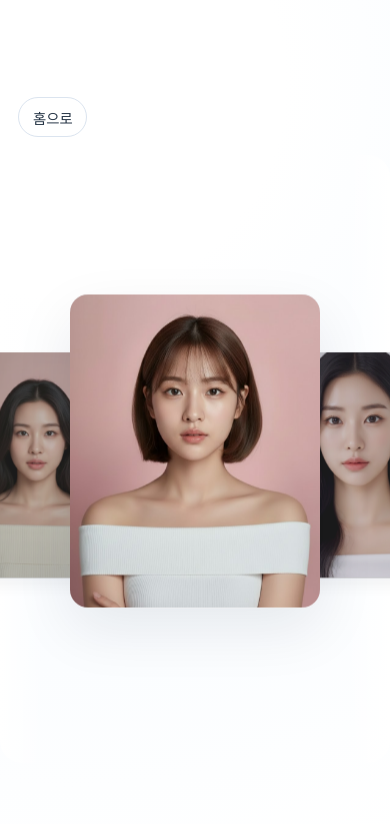
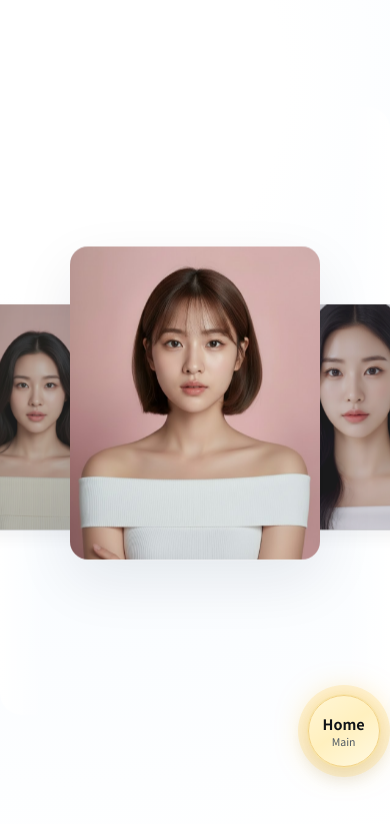
Before and after one commit to obg1987-tech/stylelash, a Next.js app: page /snap in a window 390 px wide. Shown: the top 824 px of the page. Built offline with nearby package versions, Linux system fonts and the light colour scheme; no server answers.

Commit message:
Add yellow snap floating home button matching other pages

```diff
--- a/app/globals.css
+++ b/app/globals.css
@@ -2175,9 +2175,41 @@ a {
   animation: softHaloGreen 2.2s ease-in-out infinite;
 }
 
+.snap-floating-home-btn {
+  position: fixed;
+  right: 1rem;
+  top: 50%;
+  --mag-x: 0px;
+  --mag-y: 0px;
+  transform: translateX(var(--mag-x)) translateY(calc(-50% + var(--mag-y)));
+  width: 82px;
+  height: 82px;
+  border-radius: 999px;
+  border: 1px solid #f2d184;
+  background: linear-gradient(145deg, #fff6d6 0%, #fff0bf 48%, #fff9e2 100%);
+  z-index: 51;
+  display: flex;
+  flex-direction: column;
+  justify-content: center;
+  align-items: center;
+  text-decoration: none;
+  color: #101317;
+  backdrop-filter: blur(6px);
+  overflow: hidden;
+  isolation: isolate;
+  transition: transform 220ms ease, box-shadow 260ms ease, border-color 220ms ease, filter 220ms ease;
+  box-shadow:
+    0 0 0 1px #f7e4a8,
+    0 0 0 7px #ffcf5b26,
+    0 0 24px #ffbf2f55,
+    0 10px 22px #10233c1f;
+  animation: softHaloYellow 2.2s ease-in-out infinite;
+}
+
 .floating-tool-btn::after,
 .brow-floating-home-btn::after,
-.community-floating-home-btn::after {
+.community-floating-home-btn::after,
+.snap-floating-home-btn::after {
   content: "";
   position: absolute;
   inset: -32% auto -32% -125%;
@@ -2191,7 +2223,8 @@ a {
 
 .floating-tool-btn > *,
 .brow-floating-home-btn > *,
-.community-floating-home-btn > * {
+.community-floating-home-btn > *,
+.snap-floating-home-btn > * {
   position: relative;
   z-index: 1;
 }
@@ -2212,6 +2245,16 @@ a {
 }
 
 .community-floating-home-btn small {
+  font-size: 0.66rem;
+  color: #4e5863;
+}
+
+.snap-floating-home-btn span {
+  font-size: 0.9rem;
+  font-weight: 700;
+}
+
+.snap-floating-home-btn small {
   font-size: 0.66rem;
   color: #4e5863;
 }
@@ -2364,7 +2407,8 @@ a {
 
   .floating-tool-btn:hover,
   .brow-floating-home-btn:hover,
-  .community-floating-home-btn:hover {
+  .community-floating-home-btn:hover,
+  .snap-floating-home-btn:hover {
     transform: translateX(var(--mag-x)) translateY(calc(-50% + var(--mag-y))) scale(1.07);
     border-color: #b18bff;
     filter: saturate(1.08);
@@ -2390,6 +2434,15 @@ a {
       0 0 0 1px #caeed8,
       0 0 0 10px #5fd18c33,
       0 0 34px #4fc77f87,
+      0 18px 30px #10233c2a;
+  }
+
+  .snap-floating-home-btn:hover {
+    border-color: #f2c046;
+    box-shadow:
+      0 0 0 1px #f7e4a8,
+      0 0 0 10px #ffcf5b38,
+      0 0 34px #ffbf2f80,
       0 18px 30px #10233c2a;
   }
 
@@ -2408,7 +2461,8 @@ a {
 
   .floating-tool-btn:hover::after,
   .brow-floating-home-btn:hover::after,
-  .community-floating-home-btn:hover::after {
+  .community-floating-home-btn:hover::after,
+  .snap-floating-home-btn:hover::after {
     transform: translateX(520%) rotate(20deg);
   }
 }
@@ -2629,6 +2683,24 @@ a {
   }
 }
 
+@keyframes softHaloYellow {
+  0%,
+  100% {
+    box-shadow:
+      0 0 0 1px #f7e4a8,
+      0 0 0 7px #ffcf5b26,
+      0 0 20px #ffbf2f55,
+      0 10px 22px #10233c1f;
+  }
+  50% {
+    box-shadow:
+      0 0 0 1px #f7e4a8,
+      0 0 0 10px #ffcf5b38,
+      0 0 30px #ffbf2f80,
+      0 10px 22px #10233c1f;
+  }
+}
+
 @media (max-width: 1024px) {
   .contact-second-line {
     display: block;
@@ -2779,6 +2851,15 @@ a {
     height: 72px;
   }
 
+  .snap-floating-home-btn {
+    top: auto;
+    right: 0.65rem;
+    bottom: calc(4.8rem + env(safe-area-inset-bottom, 0px));
+    transform: translateX(var(--mag-x)) translateY(var(--mag-y));
+    width: 72px;
+    height: 72px;
+  }
+
   .brow-studio-panel,
   .brow-controls,
   .community-grid {
@@ -2902,7 +2983,8 @@ a {
 @media (max-width: 1024px) and (max-height: 740px) {
   .floating-tool-btn,
   .brow-floating-home-btn,
-  .community-floating-home-btn {
+  .community-floating-home-btn,
+  .snap-floating-home-btn {
     width: 64px;
     height: 64px;
     right: 0.58rem;
--- a/app/snap/page.js
+++ b/app/snap/page.js
@@ -1,7 +1,7 @@
 import fs from "node:fs";
 import path from "node:path";
-import Link from "next/link";
 import PremiumPhotoGalleryCarousel from "../../components/premium-photo-gallery-carousel";
+import SnapFloatingHomeButton from "../../components/snap-floating-home-button";
 
 const siteUrl = process.env.NEXT_PUBLIC_SITE_URL || "https://stylash.vercel.app";
 
@@ -81,13 +81,12 @@ export default function SnapPage() {
       <section className="snap-page-shell">
         <header className="snap-page-head">
           <h1 className="visually-hidden">Customer photo review gallery</h1>
-          <Link href="/" className="snap-page-back">
-            홈으로
-          </Link>
         </header>
 
         <PremiumPhotoGalleryCarousel items={customerPhotos} ariaLabel="Customer photo review gallery" />
       </section>
+
+      <SnapFloatingHomeButton />
     </main>
   );
 }
--- /dev/null
+++ b/components/snap-floating-home-button.js
@@ -0,0 +1,32 @@
+"use client";
+
+import Link from "next/link";
+
+function applyMagnetic(event) {
+  const rect = event.currentTarget.getBoundingClientRect();
+  const px = (event.clientX - rect.left) / rect.width - 0.5;
+  const py = (event.clientY - rect.top) / rect.height - 0.5;
+  const maxShift = 8;
+  event.currentTarget.style.setProperty("--mag-x", `${(px * maxShift).toFixed(2)}px`);
+  event.currentTarget.style.setProperty("--mag-y", `${(py * maxShift).toFixed(2)}px`);
+}
+
+function resetMagnetic(event) {
+  event.currentTarget.style.setProperty("--mag-x", "0px");
+  event.currentTarget.style.setProperty("--mag-y", "0px");
+}
+
+export default function SnapFloatingHomeButton() {
+  return (
+    <Link
+      href="/"
+      className="snap-floating-home-btn"
+      aria-label="Go to home"
+      onMouseMove={applyMagnetic}
+      onMouseLeave={resetMagnetic}
+    >
+      <span>Home</span>
+      <small>Main</small>
+    </Link>
+  );
+}
```
